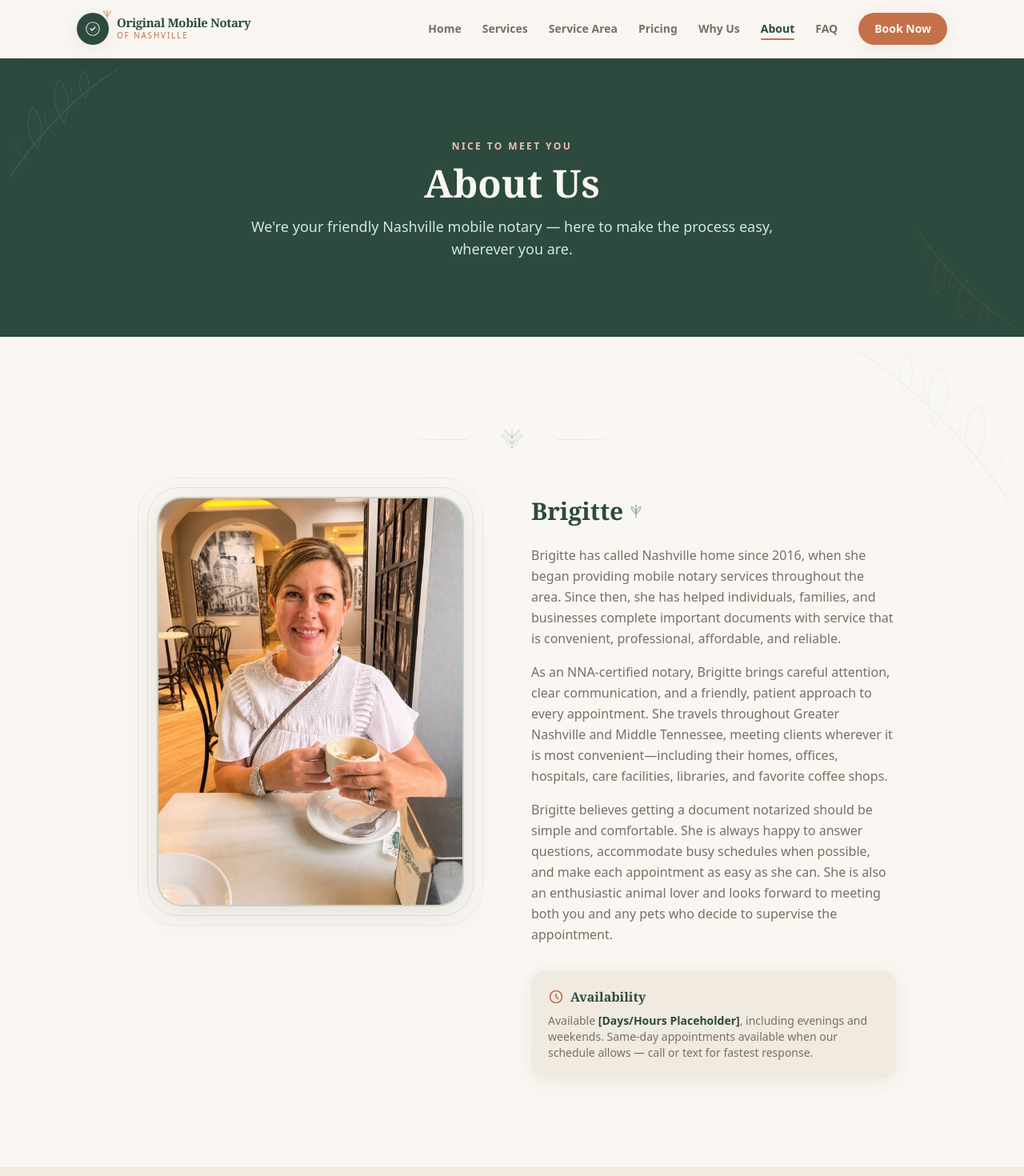
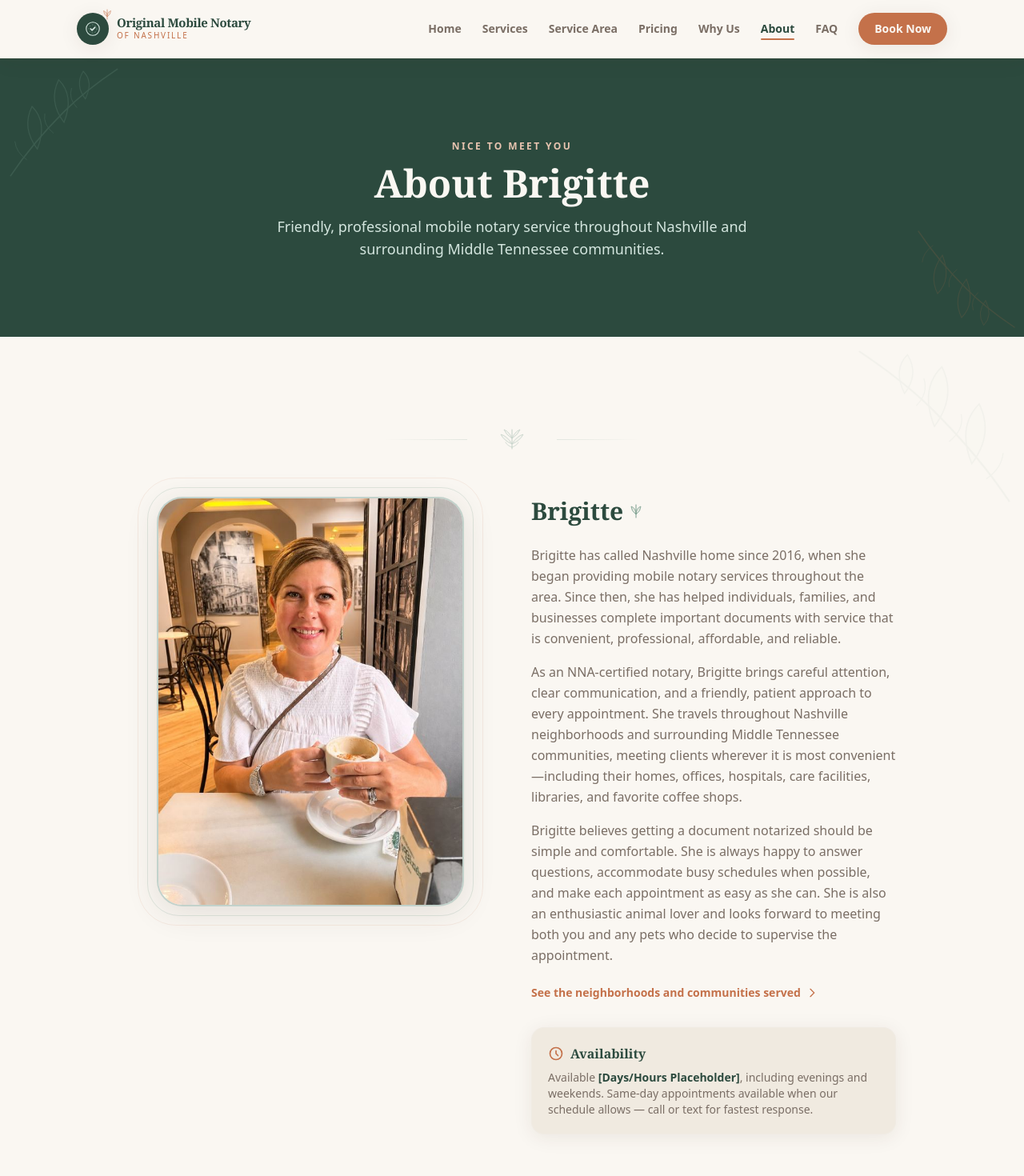
Before and after one commit to projectsolarrecon/Original-Mobile-Notary, a React (Vite) app: page /about in a window 1280 px wide. Shown: the top 1470 px of the page at 80% size. Built offline with nearby package versions, Linux system fonts and the light colour scheme.

Commit message:
Refine service area language on about page

```diff
--- a/src/pages/About.tsx
+++ b/src/pages/About.tsx
@@ -12,31 +12,11 @@ const fadeUp = {
 };
 
 const credentials = [
-  {
-    icon: "🏛️",
-    title: "Tennessee Notary Commission",
-    detail: "Commission #: [XXXXXXXX] · Expires: [MM/DD/YYYY]",
-  },
-  {
-    icon: "🤝",
-    title: "NNA Member",
-    detail: "National Notary Association member in good standing",
-  },
-  {
-    icon: "✍️",
-    title: "Certified Signing Agent",
-    detail: "NNA Certified Signing Agent — trained for real estate and loan closings",
-  },
-  {
-    icon: "🛡️",
-    title: "E&O Insurance",
-    detail: "Errors & Omissions insurance for your protection and peace of mind",
-  },
-  {
-    icon: "✅",
-    title: "Background Screened",
-    detail: "NNA background screening completed — required for loan signing work",
-  },
+  { icon: "🏛️", title: "Tennessee Notary Commission", detail: "Commission #: [XXXXXXXX] · Expires: [MM/DD/YYYY]" },
+  { icon: "🤝", title: "NNA Member", detail: "National Notary Association member in good standing" },
+  { icon: "✍️", title: "Certified Signing Agent", detail: "NNA Certified Signing Agent — trained for real estate and loan closings" },
+  { icon: "🛡️", title: "E&O Insurance", detail: "Errors & Omissions insurance for your protection and peace of mind" },
+  { icon: "✅", title: "Background Screened", detail: "NNA background screening completed — required for loan signing work" },
 ];
 
 const paymentMethods = [
@@ -55,9 +35,9 @@ export default function About() {
         <div className="relative max-w-6xl mx-auto px-4 sm:px-6 lg:px-8 text-center">
           <motion.div initial="hidden" animate="visible" variants={fadeUp}>
             <span className="font-body text-terra-light font-bold text-xs uppercase tracking-[0.2em]">Nice to Meet You</span>
-            <h1 className="font-display text-4xl md:text-5xl font-bold text-cream mt-3 mb-4">About Us</h1>
+            <h1 className="font-display text-4xl md:text-5xl font-bold text-cream mt-3 mb-4">About Brigitte</h1>
             <p className="font-body text-sage-light text-lg max-w-2xl mx-auto">
-              We're your friendly Nashville mobile notary — here to make the process easy, wherever you are.
+              Friendly, professional mobile notary service throughout Nashville and surrounding Middle Tennessee communities.
             </p>
           </motion.div>
         </div>
@@ -65,62 +45,43 @@ export default function About() {
 
       <section className="py-20 md:py-28 bg-cream relative overflow-hidden">
         <CornerLeaves color="#7A9E8E" flip className="absolute top-0 right-0 opacity-[0.06] w-56 h-56" />
-
         <div className="relative max-w-5xl mx-auto px-4 sm:px-6 lg:px-8">
           <BotanicalDivider color="#7A9E8E" className="max-w-xs mx-auto mb-14 opacity-60" />
-
           <div className="grid md:grid-cols-2 gap-12 items-start">
-            <motion.div
-              initial={{ opacity: 0, scale: 0.95, y: 20 }}
-              whileInView={{ opacity: 1, scale: 1, y: 0 }}
-              viewport={{ once: true }}
-              transition={{ duration: 0.6, ease: [0.22, 1, 0.36, 1] }}
-              className="flex justify-center"
-            >
+            <motion.div initial={{ opacity: 0, scale: 0.95, y: 20 }} whileInView={{ opacity: 1, scale: 1, y: 0 }} viewport={{ once: true }} transition={{ duration: 0.6, ease: [0.22, 1, 0.36, 1] }} className="flex justify-center">
               <div className="relative w-full max-w-sm">
                 <div className="absolute -inset-3 rounded-[2.5rem] border border-sage/20" />
                 <div className="absolute -inset-6 rounded-[3rem] border border-terra/10" />
-
                 <div className="relative rounded-[2rem] overflow-hidden border-2 border-sage-mid/30 shadow-warm-lg bg-sage-pale aspect-[3/4]">
-                  <img
-                    src="/brigitte-about-web.jpg"
-                    alt="Brigitte of Original Mobile Notary enjoying coffee in Nashville"
-                    className="h-full w-full object-cover object-center"
-                    loading="eager"
-                  />
+                  <img src="/brigitte-about-web.jpg" alt="Brigitte of Original Mobile Notary enjoying coffee in Nashville" className="h-full w-full object-cover object-center" loading="eager" />
                 </div>
               </div>
             </motion.div>
 
-            <motion.div
-              custom={1}
-              initial="hidden"
-              whileInView="visible"
-              viewport={{ once: true }}
-              variants={fadeUp}
-            >
+            <motion.div custom={1} initial="hidden" whileInView="visible" viewport={{ once: true }} variants={fadeUp}>
               <h2 className="font-display text-2xl md:text-3xl font-bold text-forest mb-6 flex items-center gap-2">
                 Brigitte
                 <TinyLeaf color="#7A9E8E" className="w-4 h-5" />
               </h2>
-
               <div className="space-y-4 font-body text-stone leading-relaxed">
                 <p>
                   Brigitte has called Nashville home since 2016, when she began providing mobile notary services throughout the area. Since then, she has helped individuals, families, and businesses complete important documents with service that is convenient, professional, affordable, and reliable.
                 </p>
                 <p>
-                  As an NNA-certified notary, Brigitte brings careful attention, clear communication, and a friendly, patient approach to every appointment. She travels throughout Greater Nashville and Middle Tennessee, meeting clients wherever it is most convenient—including their homes, offices, hospitals, care facilities, libraries, and favorite coffee shops.
+                  As an NNA-certified notary, Brigitte brings careful attention, clear communication, and a friendly, patient approach to every appointment. She travels throughout Nashville neighborhoods and surrounding Middle Tennessee communities, meeting clients wherever it is most convenient—including their homes, offices, hospitals, care facilities, libraries, and favorite coffee shops.
                 </p>
                 <p>
                   Brigitte believes getting a document notarized should be simple and comfortable. She is always happy to answer questions, accommodate busy schedules when possible, and make each appointment as easy as she can. She is also an enthusiastic animal lover and looks forward to meeting both you and any pets who decide to supervise the appointment.
                 </p>
               </div>
+              <Link to="/service-area" className="inline-flex items-center gap-1.5 mt-6 text-terra font-bold font-body text-sm hover:text-[#b0623e] transition-colors">
+                See the neighborhoods and communities served
+                <svg className="w-4 h-4" fill="none" viewBox="0 0 24 24" stroke="currentColor"><path strokeLinecap="round" strokeLinejoin="round" strokeWidth={2} d="M9 5l7 7-7 7" /></svg>
+              </Link>
 
               <div className="mt-8 p-5 bg-parchment rounded-2xl border border-stone-pale/50 shadow-warm">
                 <div className="flex items-center gap-2 mb-2">
-                  <svg className="w-5 h-5 text-terra shrink-0" fill="none" viewBox="0 0 24 24" stroke="currentColor">
-                    <path strokeLinecap="round" strokeLinejoin="round" strokeWidth={2} d="M12 8v4l3 3m6-3a9 9 0 11-18 0 9 9 0 0118 0z" />
-                  </svg>
+                  <svg className="w-5 h-5 text-terra shrink-0" fill="none" viewBox="0 0 24 24" stroke="currentColor"><path strokeLinecap="round" strokeLinejoin="round" strokeWidth={2} d="M12 8v4l3 3m6-3a9 9 0 11-18 0 9 9 0 0118 0z" /></svg>
                   <h3 className="font-display text-forest font-semibold">Availability</h3>
                 </div>
                 <p className="font-body text-stone text-sm">
@@ -134,25 +95,15 @@ export default function About() {
 
       <section className="py-20 bg-parchment relative overflow-hidden">
         <CornerLeaves color="#7A9E8E" className="absolute bottom-0 left-0 opacity-[0.06] w-52 h-52" />
-
         <div className="relative max-w-5xl mx-auto px-4 sm:px-6 lg:px-8">
-          <motion.div initial="hidden" whileInView="visible" viewport={{ once: true }} variants={fadeUp} className="text-center mb-4">
-            <span className="font-body text-terra font-bold text-xs uppercase tracking-[0.2em]">Credentials</span>
-          </motion.div>
-          <motion.h2 initial="hidden" whileInView="visible" viewport={{ once: true }} variants={fadeUp} className="font-display text-2xl md:text-3xl font-bold text-forest text-center mb-3">
-            Qualified & Trustworthy
-          </motion.h2>
-          <motion.p initial="hidden" whileInView="visible" viewport={{ once: true }} variants={fadeUp} className="font-body text-stone text-center max-w-md mx-auto mb-4">
-            Here's what we bring to every appointment.
-          </motion.p>
+          <motion.div initial="hidden" whileInView="visible" viewport={{ once: true }} variants={fadeUp} className="text-center mb-4"><span className="font-body text-terra font-bold text-xs uppercase tracking-[0.2em]">Credentials</span></motion.div>
+          <motion.h2 initial="hidden" whileInView="visible" viewport={{ once: true }} variants={fadeUp} className="font-display text-2xl md:text-3xl font-bold text-forest text-center mb-3">Qualified & Trustworthy</motion.h2>
+          <motion.p initial="hidden" whileInView="visible" viewport={{ once: true }} variants={fadeUp} className="font-body text-stone text-center max-w-md mx-auto mb-4">Here's what we bring to every appointment.</motion.p>
           <BotanicalDivider color="#7A9E8E" className="max-w-xs mx-auto mb-14 opacity-60" />
-
           <div className="grid sm:grid-cols-2 lg:grid-cols-3 gap-5">
             {credentials.map((cred, i) => (
               <motion.div key={cred.title} custom={i} initial="hidden" whileInView="visible" viewport={{ once: true }} variants={fadeUp} className="bg-cream rounded-3xl p-6 border border-stone-pale/50 hover:border-sage/40 hover:shadow-warm transition-all group">
-                <div className="w-12 h-12 rounded-2xl bg-parchment border border-stone-pale/60 flex items-center justify-center text-2xl mb-4 shadow-warm group-hover:border-sage/40 transition-colors">
-                  {cred.icon}
-                </div>
+                <div className="w-12 h-12 rounded-2xl bg-parchment border border-stone-pale/60 flex items-center justify-center text-2xl mb-4 shadow-warm group-hover:border-sage/40 transition-colors">{cred.icon}</div>
                 <h3 className="font-display text-forest font-semibold mb-1">{cred.title}</h3>
                 <p className="font-body text-stone text-sm">{cred.detail}</p>
               </motion.div>
@@ -169,8 +120,7 @@ export default function About() {
             <div className="flex flex-wrap justify-center gap-4">
               {paymentMethods.map((method) => (
                 <div key={method.label} className="flex items-center gap-2.5 px-6 py-3 bg-parchment rounded-full border border-stone-pale/60 shadow-warm font-body text-bark font-semibold hover:border-sage/40 hover:bg-sage-pale transition-all">
-                  <span className="text-xl">{method.icon}</span>
-                  <span>{method.label}</span>
+                  <span className="text-xl">{method.icon}</span><span>{method.label}</span>
                 </div>
               ))}
             </div>
@@ -186,12 +136,8 @@ export default function About() {
           <motion.div initial="hidden" whileInView="visible" viewport={{ once: true }} variants={fadeUp}>
             <LeafSprig color="#7A9E8E" className="mx-auto mb-6 opacity-50" />
             <h2 className="font-display text-3xl md:text-4xl font-bold text-cream mb-4">Let's Work Together</h2>
-            <p className="font-body text-sage-light text-lg mb-8">
-              Ready to book or have a question? We'd love to hear from you.
-            </p>
-            <Link to="/contact" className="inline-block px-8 py-3.5 bg-terra text-cream font-bold font-body rounded-full hover:bg-[#b0623e] transition-all shadow-warm-lg">
-              Get in Touch
-            </Link>
+            <p className="font-body text-sage-light text-lg mb-8">Ready to book or have a question? We'd love to hear from you.</p>
+            <Link to="/contact" className="inline-block px-8 py-3.5 bg-terra text-cream font-bold font-body rounded-full hover:bg-[#b0623e] transition-all shadow-warm-lg">Get in Touch</Link>
           </motion.div>
         </div>
       </section>
```
